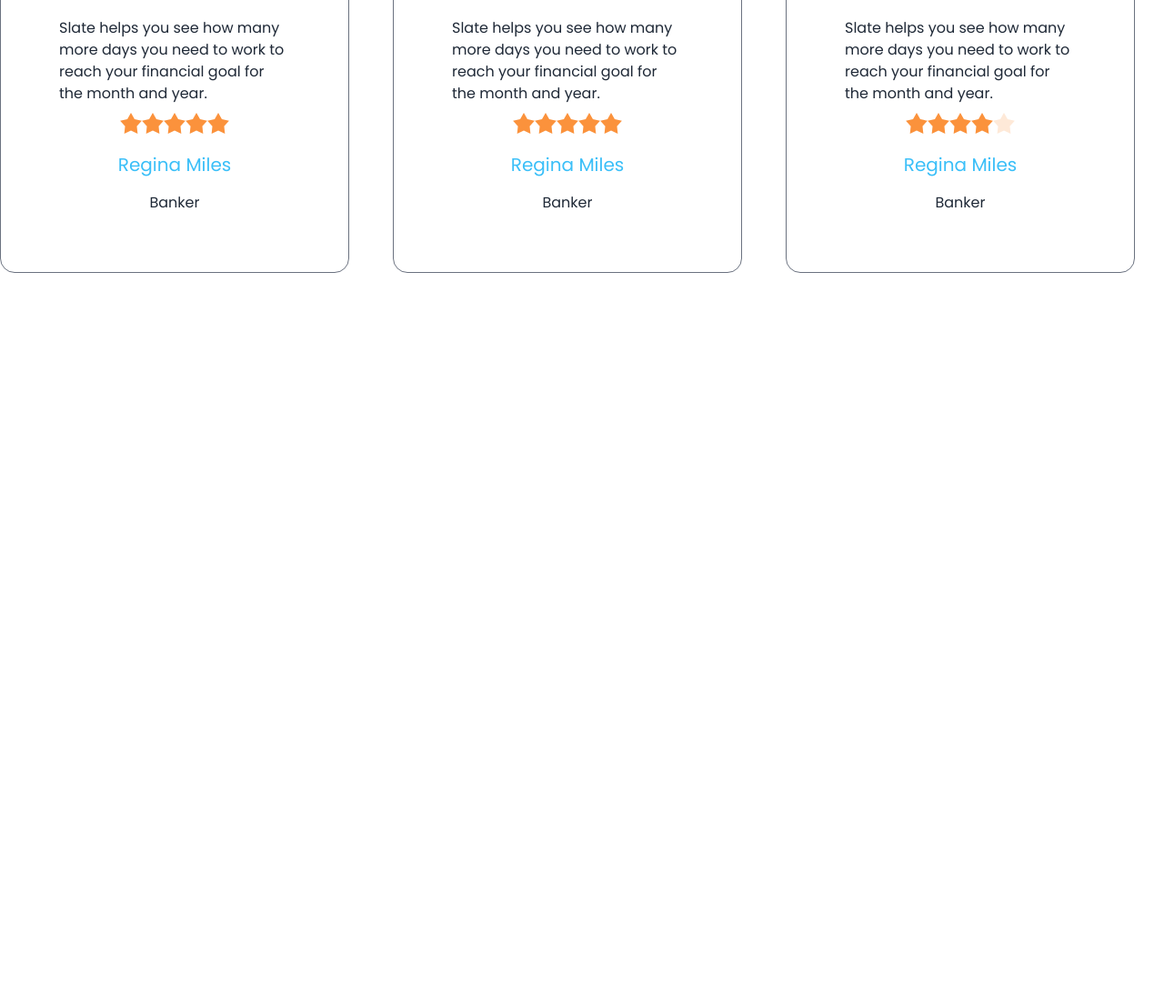
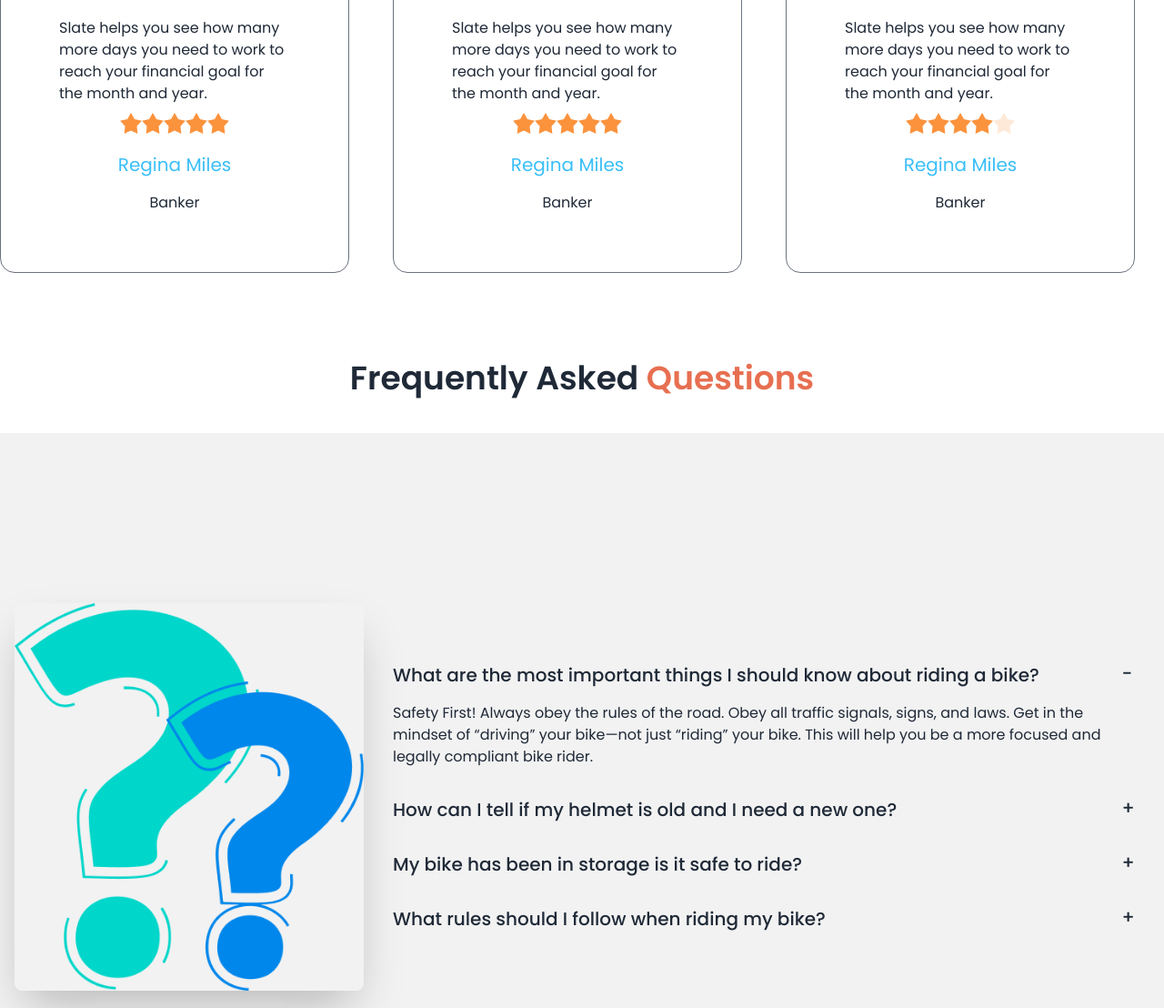
Before and after one commit to Nasirsar/bike-jone, a plain HTML site: page index.html in a window 1280 px wide. Shown: the part 1590-2698 px from the top of the page at 91% size. Before the commit the page ends 1890 px from the top, so only its background shows below. Drawn offline with nearby package versions, Linux system fonts and the light colour scheme.

Commit message:
biker jone main done

```diff
--- a/index.html
+++ b/index.html
@@ -273,6 +273,55 @@
                 </div>
             </div>
         </section>
+        <!-- faq -->
+        <section class="my-24">
+            <h2 class="text-4xl font-semibold text-center mb-10 my-20 ">Frequently Asked <span
+                    class="text-bike-primary">Questions</span></h2>
+            <div class="hero min-h-screen bg-base-200">
+                <div class="hero-content lg:gap-26 flex-col lg:flex-row">
+                    <img src="images/others/faq.png" class="max-w-sm rounded-lg shadow-2xl" />
+                    <div>
+                        <div class="collapse collapse-plus ">
+                            <input type="radio" name="my-accordion-3" checked="checked" />
+                            <div class="collapse-title text-xl font-medium">
+                                What are the most important things I should
+                                know about riding a bike?
+                            </div>
+                            <div class="collapse-content">
+                                <p>Safety First! Always obey the rules of the road. Obey all traffic signals, signs, and laws. Get in the mindset of “driving” your bike—not just “riding” your bike. This will help you be a more focused and legally compliant bike rider. </p>
+                            </div>
+                        </div>
+                        <div class="collapse collapse-plus ">
+                            <input type="radio" name="my-accordion-3" />
+                            <div class="collapse-title text-xl font-medium">
+                                How can I tell if my helmet is old and I need a new one?
+                            </div>
+                            <div class="collapse-content">
+                                <p>I can tell if my helmet is old and I need a new one</p>
+                            </div>
+                        </div>
+                        <div class="collapse collapse-plus ">
+                            <input type="radio" name="my-accordion-3" />
+                            <div class="collapse-title text-xl font-medium">
+                                My bike has been in storage is it safe to ride?
+                            </div>
+                            <div class="collapse-content">
+                                <p>My bike has been in storage is it safe to ride,yes ido it</p>
+                            </div>
+                        <div class="collapse collapse-plus ">
+                            <input type="radio" name="my-accordion-3" />
+                            <div class="collapse-title text-xl font-medium">
+                                What rules should I follow when riding my bike?
+                            </div>
+                            <div class="collapse-content">
+                                <p> I should follow rules when riding my bike</p>
+                            </div>
+                        </div>
+                    </div>
+                </div>
+            </div>
+
+        </section>
 
     </main>
     <footer>
```
